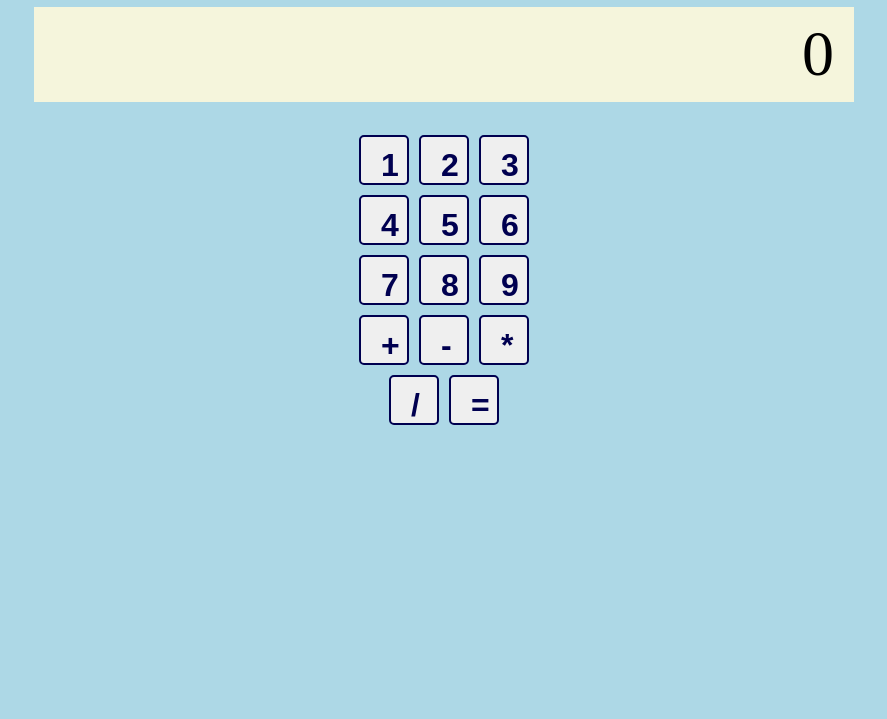
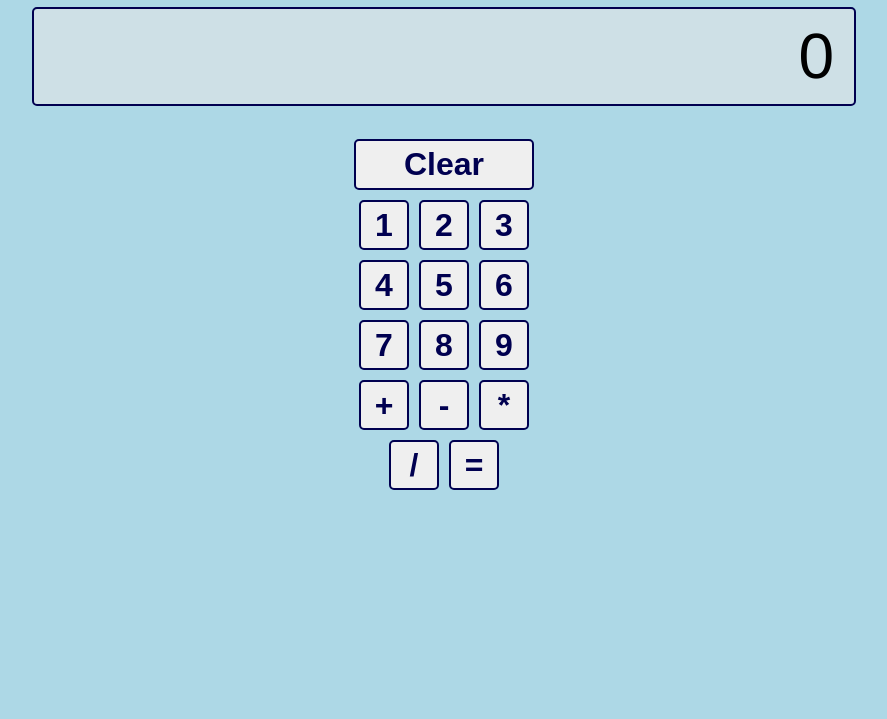
Before and after one commit to liambsulliva/calculator, a plain HTML site: page index.html in a window 1280 px wide. Shown: the part 81-800 px from the top of the page, without its empty margins (196-1083 px from the left). Drawn offline with Linux system fonts and the light colour scheme.

Commit message:
input and overflow protection

```diff
--- a/scripts.js
+++ b/scripts.js
@@ -1,6 +1,7 @@
 //* Globals
 const calcBody = document.querySelector('.calc-body');
 const calcDisplay = document.querySelector('.calc-display');
+let numChars = 0;
 
 //* Basic Arithmetic
 const add = (a, b) => a + b;
@@ -10,9 +11,14 @@ const div = (a, b) => a / b;
 
 //* Draws Button Interface
 function drawDisplay () {
+    const clearBtn = document.createElement('button');
+    clearBtn.className = 'clearBtn';
+    clearBtn.textContent = 'Clear';
+    calcBody.append(clearBtn);
     for (let i = 1; i <= 9; i++) {
         const numBtn = document.createElement('button');
         numBtn.className = 'numBtn';
+        numBtn.id = i + '';
         numBtn.textContent = i + '';
         calcBody.append(numBtn);
     }
@@ -20,6 +26,7 @@ function drawDisplay () {
     for (let i = 0; i < 5; i++) {
         const opBtn = document.createElement('button');
         opBtn.className = 'opBtn';
+        opBtn.id = ops[i];
         opBtn.textContent = ops[i];
         calcBody.append(opBtn);
     }
@@ -29,6 +36,34 @@ function drawDisplay () {
 //! Missing Implementation
 function drawNums () {
     calcDisplay.textContent = 0;
+    const numBtns = document.querySelectorAll('.numBtn');
+    const opBtns = document.querySelectorAll('.opBtn');
+    const clearBtn = document.querySelector('.clearBtn');
+    numBtns.forEach(button => {
+        button.addEventListener('click', function() {
+            if (numChars < 22) {
+                if (calcDisplay.textContent === '0') {
+                    calcDisplay.textContent = button.id;
+                } else {
+                    calcDisplay.textContent += button.id;
+                }
+            }
+            numChars++;
+        });
+    });
+    opBtns.forEach(button => {
+        button.addEventListener('click', function() {
+            if (numChars < 22) {
+                if (calcDisplay.textContent !== '0') {
+                    calcDisplay.textContent += button.id;
+                }
+            }
+            numChars++;
+        });
+    });
+    clearBtn.addEventListener('click', function() {
+        calcDisplay.textContent = "0";
+    });
 }
 
 drawDisplay();
--- a/styles.css
+++ b/styles.css
@@ -1,4 +1,5 @@
 body {
+    font-family: 'Helvetica', 'sans-serif';
     background-color: lightblue;
     display: flex;
     flex-direction: column;
@@ -14,7 +15,9 @@ body {
     text-align: right;
     height: 85px;
     width: 800px;
-    background-color: beige;
+    border: 2px solid #000050;
+    border-radius: 5px;
+    background-color: #cee0e6;
 }
 
 .calc-body {
@@ -27,9 +30,10 @@ body {
 }
 
 button {
+    font-size: 32px;
     display: inline;
-    padding: 10px 20px;
-    font-size: 16px;
+    padding: 5px 10px;
+    margin: 5px;
     font-weight: bold;
     text-align: center;
     text-decoration: none;
@@ -50,10 +54,12 @@ button:active {
 }
 
 .numBtn {
-    font-size: 32px;
-    margin: 5px;
     height: 50px;
     width: 50px;
+}
+
+.clearBtn {
+    width: 180px;
 }
 
 .opBtn {
```
